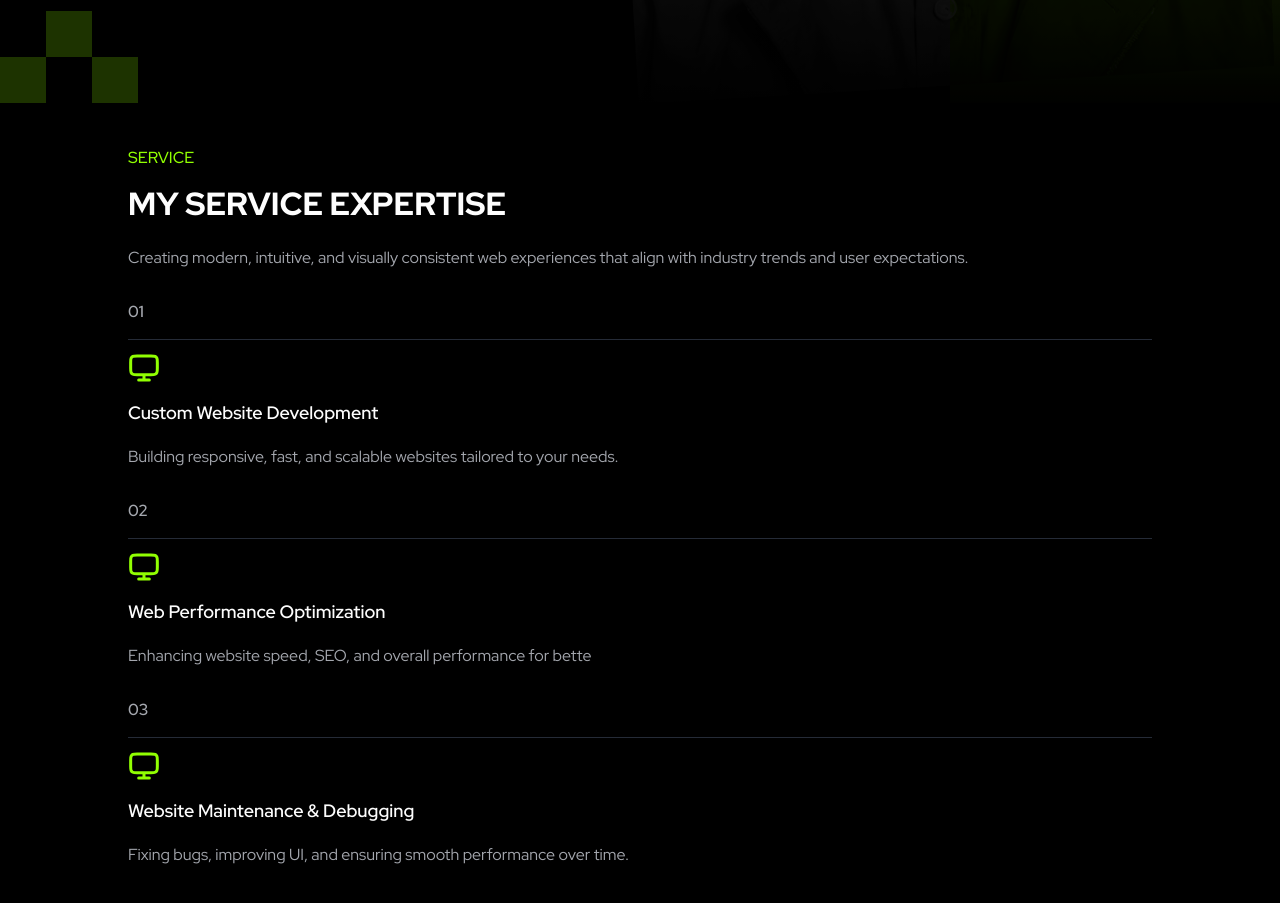
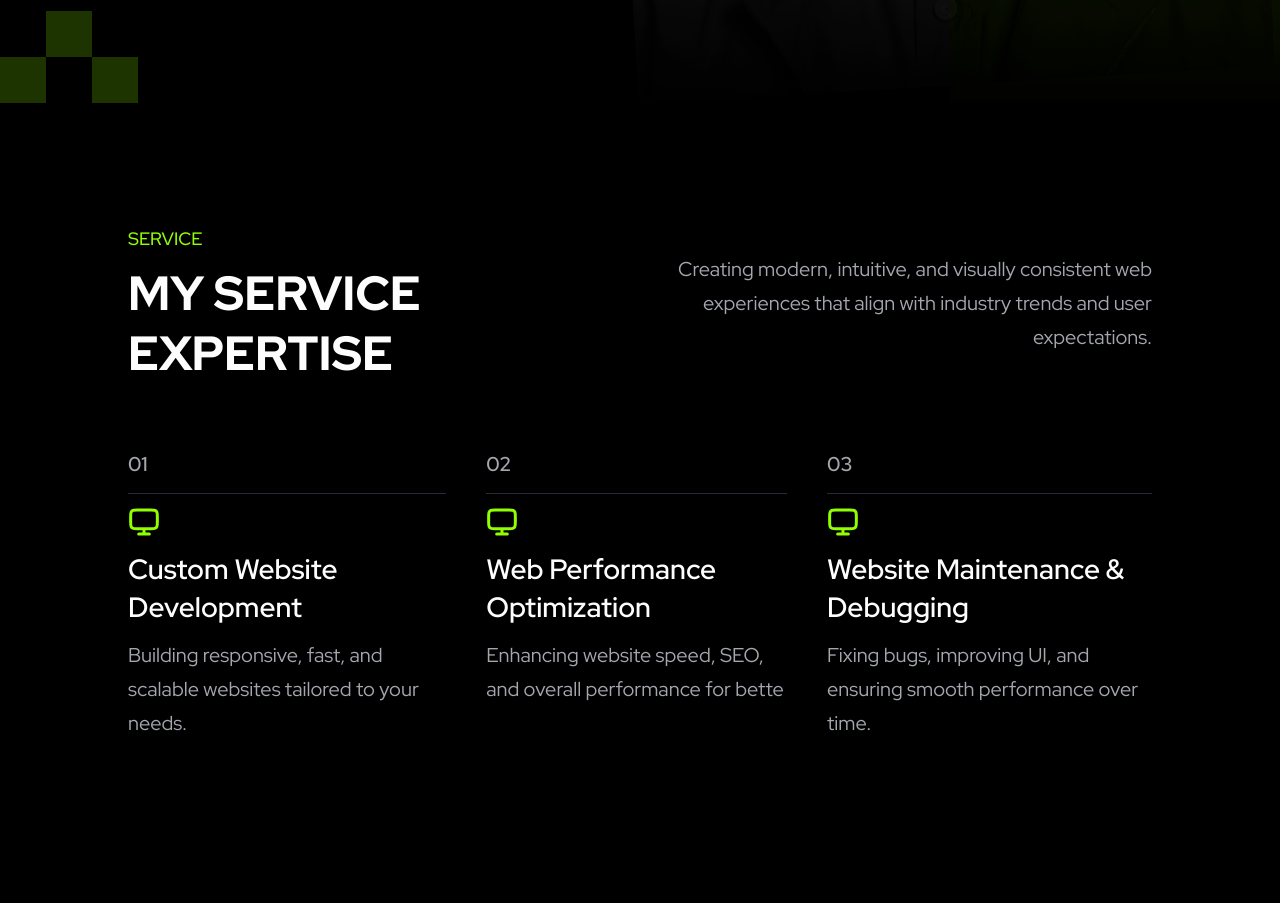
Before and after one commit to arisbhakti/portofolio, a Next.js app: page / in a window 1280 px wide. Shown: the part 771-1674 px from the top of the page. After the commit the page ends 1631 px from the top, so only its background shows below. Built offline with nearby package versions, Linux system fonts and the light colour scheme.

Commit message:
services done

```diff
--- a/components/Services.tsx
+++ b/components/Services.tsx
@@ -1,72 +1,83 @@
 import React from "react";
 import Image from "next/image";
+
+const services = [
+  {
+    id: "01",
+    icon: "/monitor.svg",
+    iconAlt: "monitor",
+    title: "Custom Website Development",
+    description:
+      "Building responsive, fast, and scalable websites tailored to your needs.",
+  },
+  {
+    id: "02",
+    icon: "/monitor.svg",
+    iconAlt: "monitor",
+    title: "Web Performance Optimization",
+    description:
+      "Enhancing website speed, SEO, and overall performance for bette",
+  },
+  {
+    id: "03",
+    icon: "/monitor.svg",
+    iconAlt: "monitor",
+    title: "Website Maintenance & Debugging",
+    description:
+      "Fixing bugs, improving UI, and ensuring smooth performance over time.",
+  },
+];
 
 export default function Services() {
   return (
     <div
-      className="relative z-30 w-full bg-black py-10 common-padding flex flex-col gap-6
+      className="relative z-30 w-full bg-black py-10 md:py-30 common-padding flex flex-col gap-6 md:gap-16
     "
     >
       {/* Header */}
-      <div className="flex flex-col gap-4">
+      <div className="flex flex-col gap-4 md:flex-row md:items-center md:justify-between">
         {/* title */}
-        <div className="flex flex-col gap-2">
-          <h1 className="font-medium text-text-md leading-text-md text-primary-200">
+        <div className="flex flex-col gap-2 md:flex-1">
+          <h1 className="font-medium text-text-md leading-text-md text-primary-200 md:text-lg md:leading-text-lg">
             SERVICE
           </h1>
-          <h3 className="font-extrabold text-display-md leading-display-md">
+          <h3 className="font-extrabold text-display-md leading-display-md md:text-display-2xl md:leading-display-2xl">
             MY SERVICE EXPERTISE
           </h3>
         </div>
         {/* subtitle */}
-        <p className="text-text-md leading-text-md text-neutral-400">
+        <div className="text-text-md leading-text-md text-neutral-400 md:flex-2 md:text-xl md:leading-text-xl md:flex md:justify-end">
+          <p className="md:w-126 text-right">
             Creating modern, intuitive, and visually consistent web experiences
             that align with industry trends and user expectations.
           </p>
         </div>
+      </div>
       {/* services */}
-      <div className="flex flex-col gap-6" id="main-services">
-        <div className="flex flex-col gap-3">
-          <span className="font-semibold text-text-md leading-text-md text-neutral-400">
-            01
+      <div
+        className="flex flex-col gap-6 md:flex-row md:gap-10"
+        id="main-services"
+      >
+        {services.map((service) => (
+          <div className="flex flex-col gap-3" key={service.id}>
+            <span className="font-semibold text-text-md leading-text-md text-neutral-400 md:text-xl md:leading-text-xl">
+              {service.id}
             </span>
             <hr className="border-neutral-800" />
-          <Image src="/monitor.svg" alt="monitor" width={32} height={32} />
-          <h4 className="font-semibold text-lg leading-text-xl text-neutral-25">
-            Custom Website Development
+            <Image
+              src={service.icon}
+              alt={service.iconAlt}
+              width={32}
+              height={32}
+            />
+            <h4 className="font-semibold text-lg leading-text-xl text-neutral-25 md:text-display-sm md:leading-display-sm">
+              {service.title}
             </h4>
-          <p className="font-normal text-text-md leading-text-md text-neutral-400">
-            Building responsive, fast, and scalable websites tailored to your
-            needs.
+            <p className="font-normal text-text-md leading-text-md text-neutral-400 md:text-xl md:leading-text-xl">
+              {service.description}
             </p>
           </div>
-        <div className="flex flex-col gap-3">
-          <span className="font-semibold text-text-md leading-text-md text-neutral-400">
-            02
-          </span>
-          <hr className="border-neutral-800" />
-          <Image src="/monitor.svg" alt="monitor" width={32} height={32} />
-          <h4 className="font-semibold text-lg leading-text-xl text-neutral-25">
-            Web Performance Optimization
-          </h4>
-          <p className="font-normal text-text-md leading-text-md text-neutral-400">
-            Enhancing website speed, SEO, and overall performance for bette
-          </p>
-        </div>
-        <div className="flex flex-col gap-3">
-          <span className="font-semibold text-text-md leading-text-md text-neutral-400">
-            03
-          </span>
-          <hr className="border-neutral-800" />
-          <Image src="/monitor.svg" alt="monitor" width={32} height={32} />
-          <h4 className="font-semibold text-lg leading-text-xl text-neutral-25">
-            Website Maintenance & Debugging
-          </h4>
-          <p className="font-normal text-text-md leading-text-md text-neutral-400">
-            Fixing bugs, improving UI, and ensuring smooth performance over
-            time.
-          </p>
-        </div>
+        ))}
       </div>
     </div>
   );
```
Lines whose indentation alone changed are shown as unchanged.
